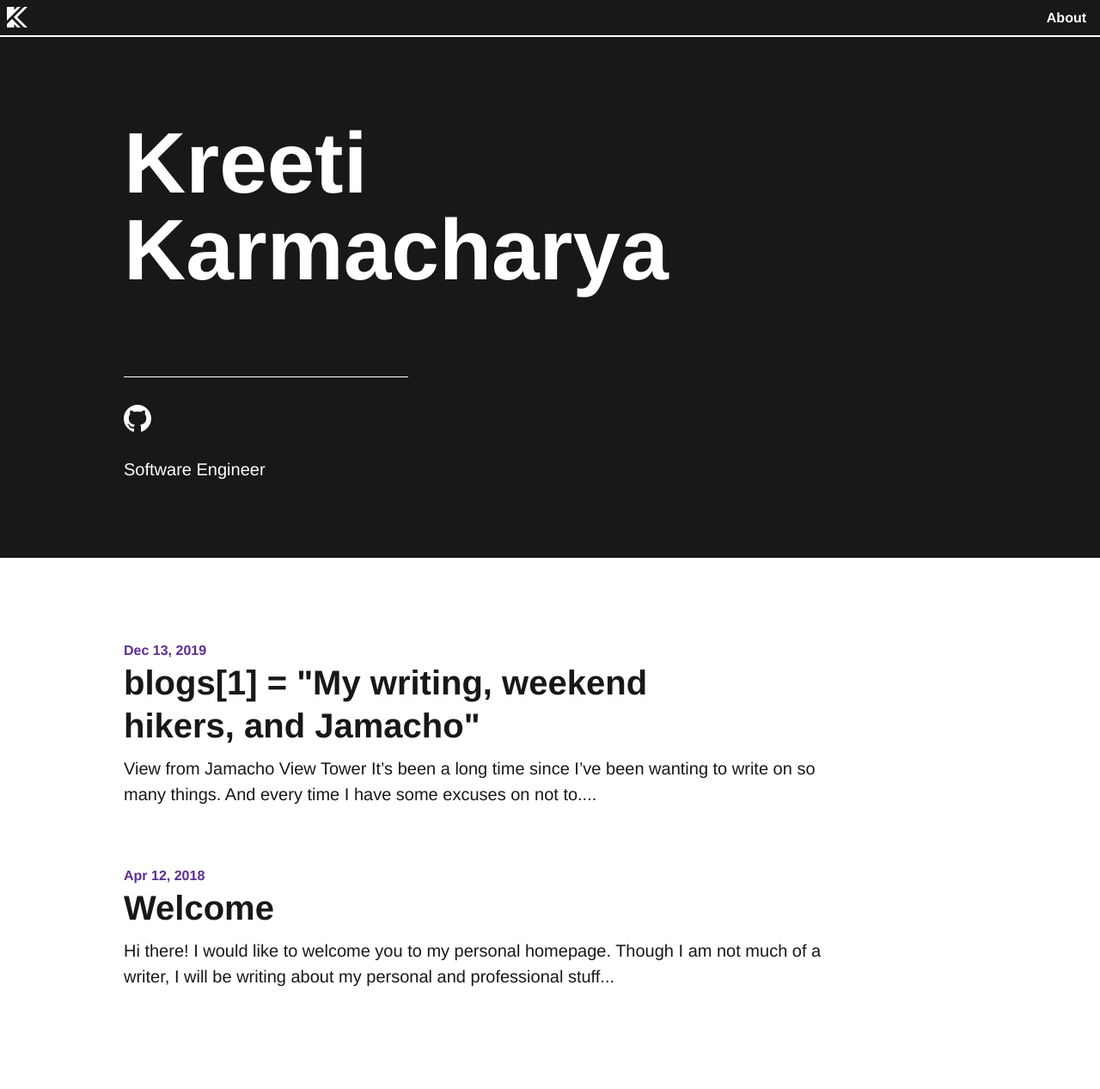
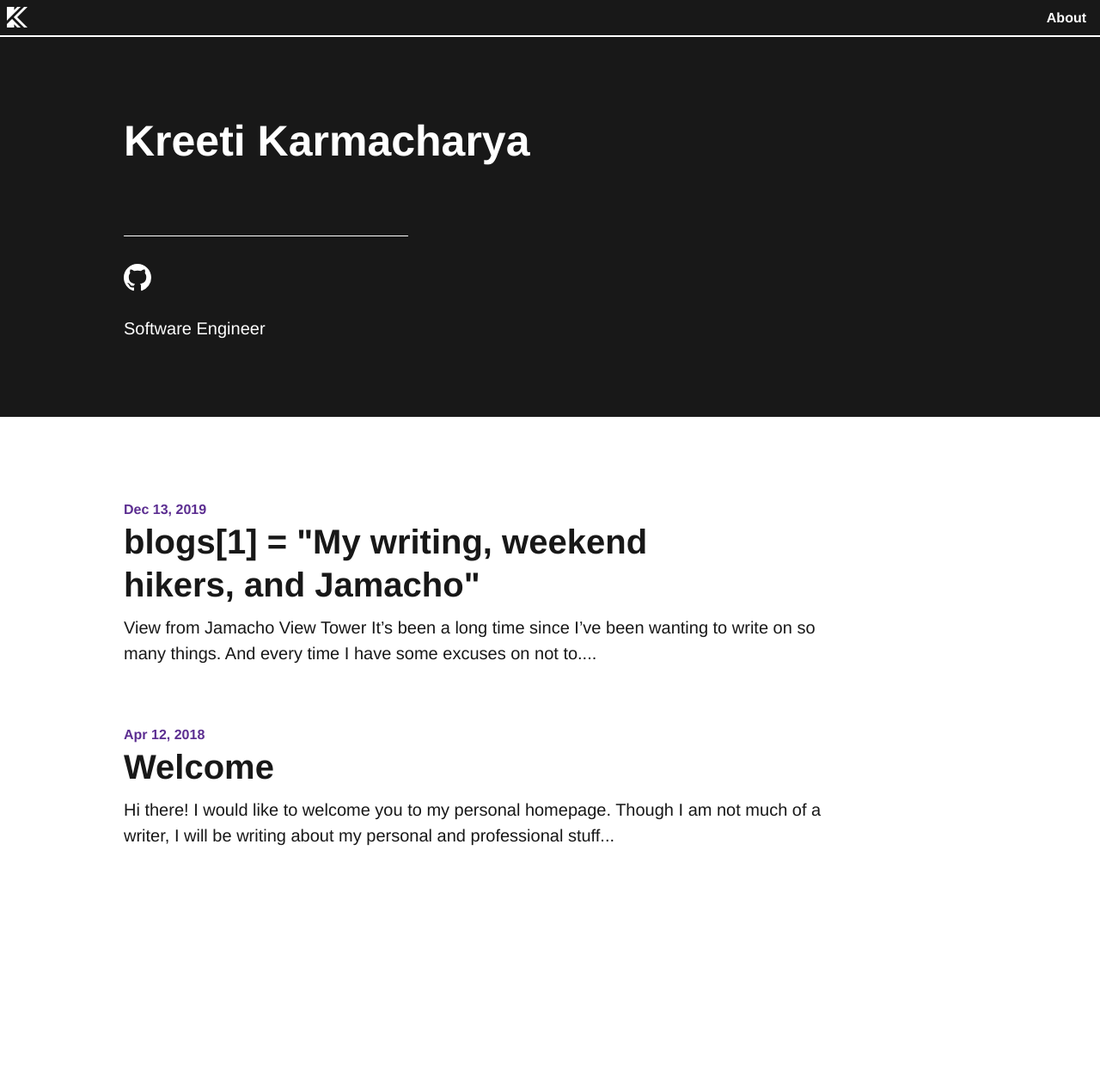
Before and after one commit to kreetikk/kreetikk.github.io, a Jekyll site: the page built from index.html, in a window 1280 px wide. Shown: the whole page at 86% size. Built offline with Jekyll 4.4.1, drawn with Linux system fonts in a browser that asks for light colours; after the commit the page ends 1103 px from its top, so only the background shows below that.

Commit message:
Fix font-size for h0

```diff
--- a/_layouts/post.html
+++ b/_layouts/post.html
@@ -2,7 +2,7 @@
 layout: default
 ---
 <article class="container px-2 mx-auto mb4" itemscope itemtype="http://schema.org/BlogPosting">
-  <h1 class="h0 col-9 sm-width-full py-4 mt-3 inline-block s-50" itemprop="name headline">{{ page.title }}</h1>
+  <h1 class="h0 col-9 sm-width-full py-4 mt-3 inline-block" itemprop="name headline">{{ page.title }}</h1>
   <div class="col-4 sm-width-full mt-1 border-top-thin ">
     <p class="mb-3 py-2 bold h4"><time datetime="{{ page.date | date_to_xmlschema }}" itemprop="datePublished">{{ page.date | date: "%b %-d, %Y" }}</time></p>
   </div>
--- a/_sass/_variables.scss
+++ b/_sass/_variables.scss
@@ -6,8 +6,8 @@ $prose-font-size: 20px;
 
 
 // Type scale
-$h0-mobile: 48px;
-$h0-desktop: 100px;
+$h0-mobile: 32px;
+$h0-desktop: 50px;
 
 $h1-size: 40px !default;
 $h2-size: 32px !default;
```
